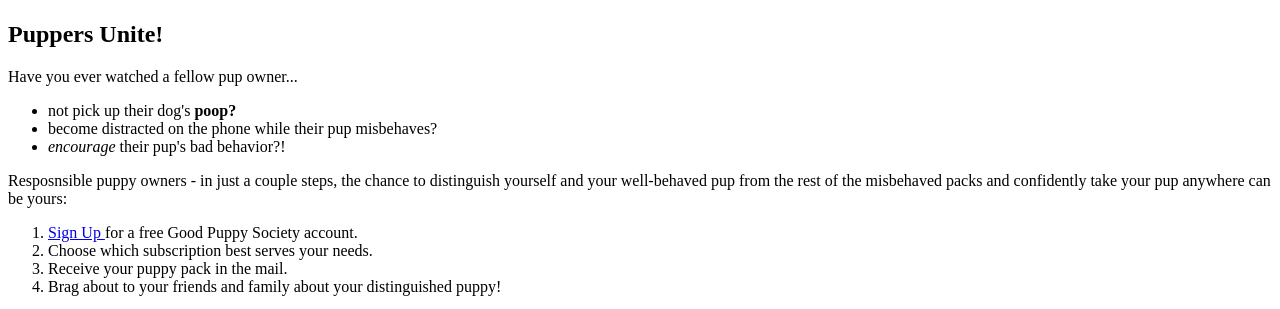
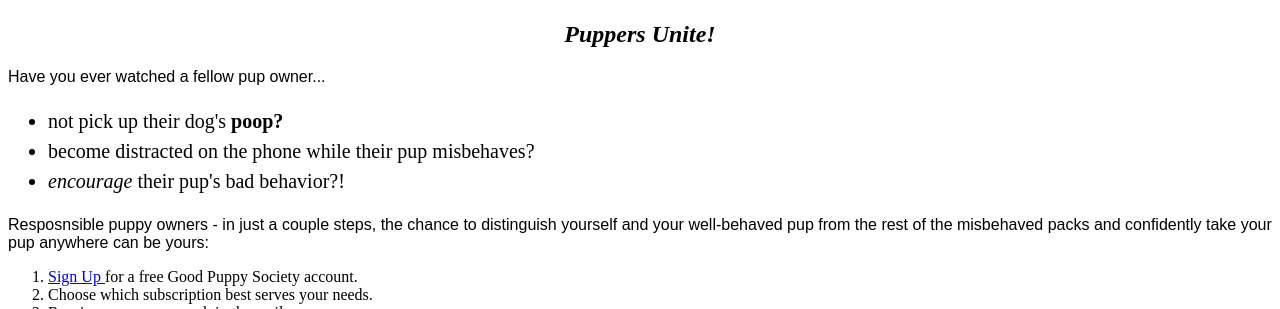
Before and after one commit to jamestlalocPDX/good_puppy_society, a plain HTML site: page index.html in a window 1280 px wide. Shown: the top 309 px of the page. Drawn offline with Linux system fonts and the light colour scheme.

Commit message:
add multiple blocks of css rules for practice.

```diff
--- a/css/styles.css
+++ b/css/styles.css
@@ -2,3 +2,17 @@ h1 {
   color: blue;
   background-color: hotpink;
 }
+
+h2 {
+  font-style: italic;
+  text-align: center;
+}
+
+p {
+  font-family: sans-serif;
+}
+
+ul {
+  font-size: 20px;
+  line-height: 30px;
+}
```
